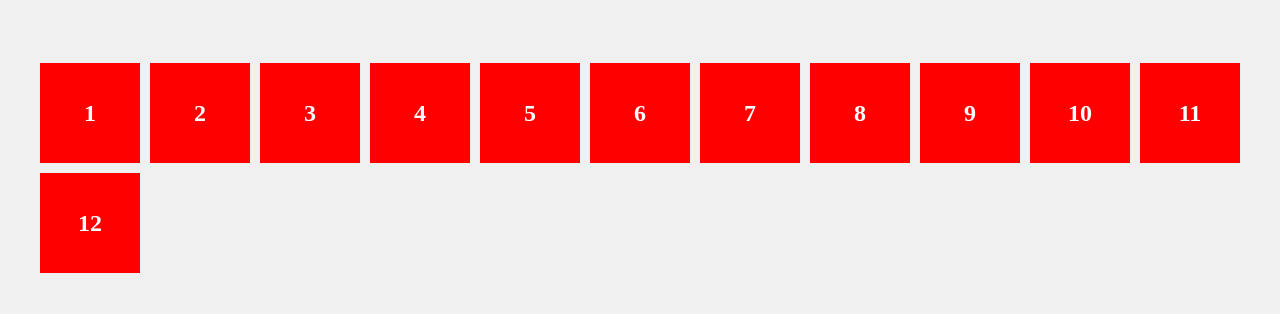
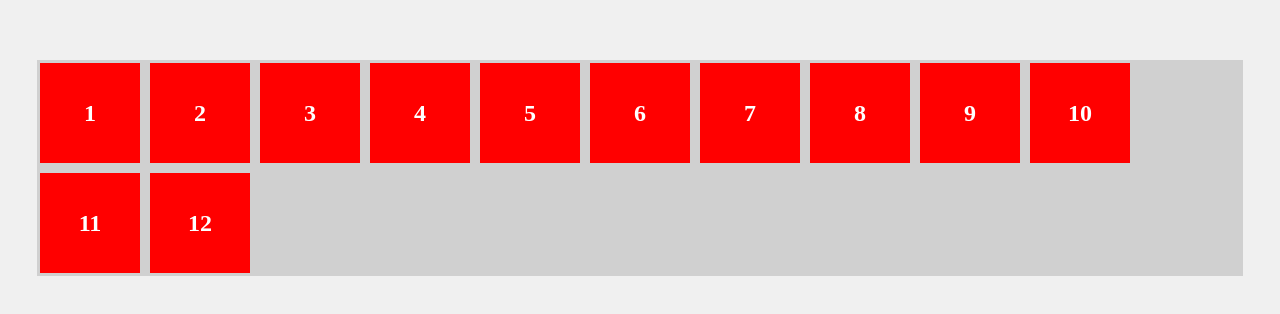
Before and after one commit to AlexanderUlGurDai/AlexanderUlGurDai.github.io, a plain HTML site: page index.html in a window 1280 px wide. Shown: the part 232-546 px from the top of the page. Drawn offline with Linux system fonts and the light colour scheme.

Commit message:
Update index.html

```diff
--- a/index.html
+++ b/index.html
@@ -13,15 +13,23 @@
             margin: 0;
             background-color: #f0f0f0;
         }
+
+        .outer-container {
+            background-color: #d0d0d0; /* Grau für den äußeren Container */
+            padding: 3px; /* Abstand von 3px vom Rand */
+            box-sizing: border-box;
+        }
+
         .container {
             display: flex;
             flex-wrap: wrap;
             gap: 10px;
-            width: calc(100% - 10px); /* Adjust width to account for the margin */
+            width: calc(100% - 6px); /* Adjust width to account for the outer container padding */
             max-width: 1200px;
-            margin: 5px; /* Add a margin of 5px around the container */
+            margin: 0; /* Remove margin as padding is used for spacing */
             justify-content: flex-start; /* Align items to the start */
         }
+
         .box {
             display: flex;
             justify-content: center;
@@ -37,6 +45,7 @@
     </style>
 </head>
 <body>
+    <div class="outer-container">
         <div class="container">
             <!-- Container mit nummerierten Boxen -->
             <div class="box">1</div>
@@ -52,5 +61,6 @@
             <div class="box">11</div>
             <div class="box">12</div>
         </div>
+    </div>
 </body>
 </html>
```
Lines whose indentation alone changed are shown as unchanged.
